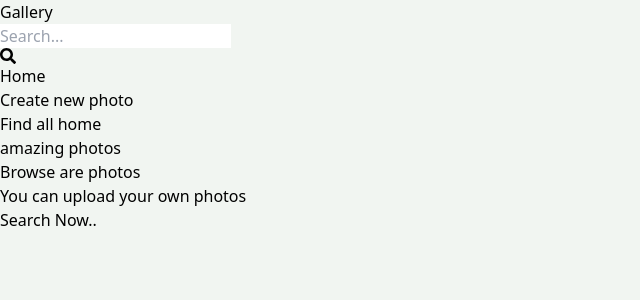
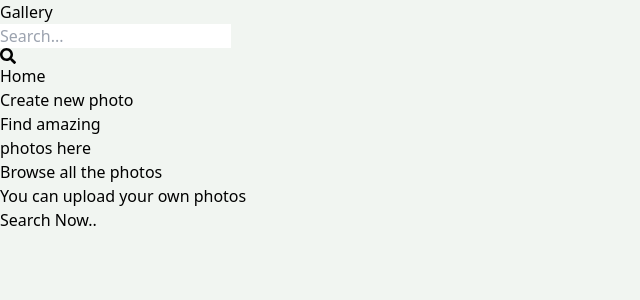
Before and after one commit to GGarenov/Gallery_App, a React (Vite) app in the folder frontend/: page / in a window 1280 px wide. Shown: the top 300 px of the page, without its empty margins (0-640 px from the left). Built offline with nearby package versions, Linux system fonts and the light colour scheme; no server answers.

Commit message:
Home and Photo pages are edited

```diff
--- a/frontend/src/pages/Home.jsx
+++ b/frontend/src/pages/Home.jsx
@@ -1,14 +1,8 @@
-
 import { Link } from "react-router-dom";
-
 
 // import { getPhotos } from "../client";
 
-
 export default function Home() {
-
-
-
   return (
     <div>
       {/* top */}
@@ -17,29 +11,24 @@ export default function Home() {
        max-w-6xl mx-auto"
       >
         <h1 className="text-slate-700 font-bold text-3xl lg:text-6xl">
-          Find all <span className="text-slate-500">home</span>
+          Find <span className="text-slate-500">amazing</span>
           <br />
-          amazing photos
+          photos here
         </h1>
         <div className="text-gray-400 text-xs sm:text-xl">
-          Browse are photos
+          Browse all the photos
           <br />
           You can upload your own photos
         </div>
-        <Link to={"/search"} className="text-xl sm:text-xl text-blue-800 font-bold hover:underline">
+        <Link
+          to={"/search"}
+          className="text-xl sm:text-xl text-blue-800 font-bold hover:underline"
+        >
           Search Now..
         </Link>
       </div>
 
-
-
-
-
-      <div className="max-w-6xl mx-auto p-3 flex flex-col gap-8 my-10">
-
-
-
-      </div>
+      <div className="max-w-6xl mx-auto p-3 flex flex-col gap-8 my-10"></div>
     </div>
   );
 }
--- a/frontend/src/pages/Photo.jsx
+++ b/frontend/src/pages/Photo.jsx
@@ -13,7 +13,6 @@ export default function Photo() {
     try {
       const data = await deletePhoto(photoId);
       if (data.success === false) {
-        console.log(data.message);
         return;
       }
     } catch (error) {
@@ -26,14 +25,14 @@ export default function Photo() {
       try {
         setLoading(true);
         const data = await getPhotoById({ photoId: params.photoId });
-        console.log(data);
+
         if (data.success === false) {
           setError(true);
           setLoading(false);
           return;
         }
         setPhoto(data);
-        console.log(data.imageUrls[0]);
+
         setLoading(false);
         setError(false);
       } catch (error) {
@@ -58,15 +57,17 @@ export default function Photo() {
             <span className="font-semibold text-black">Description - </span>
             {photo.description}
           </p>
-          <div className="flex flex-col item-center">
+          <div className="flex items-center gap-4">
             <button
               onClick={() => handlePhotoDelete(photo._id)}
-              className="text-red-700 uppercase"
+              className="text-red-700 uppercase border border-red-700 px-4 py-2"
             >
               Delete
             </button>
             <Link to={`/update-photo/${photo._id}`}>
-              <button className="text-green-700 uppercase">Edit</button>
+              <button className="text-green-700 uppercase border border-green-700 px-4 py-2">
+                Edit
+              </button>
             </Link>
           </div>
         </div>
```
